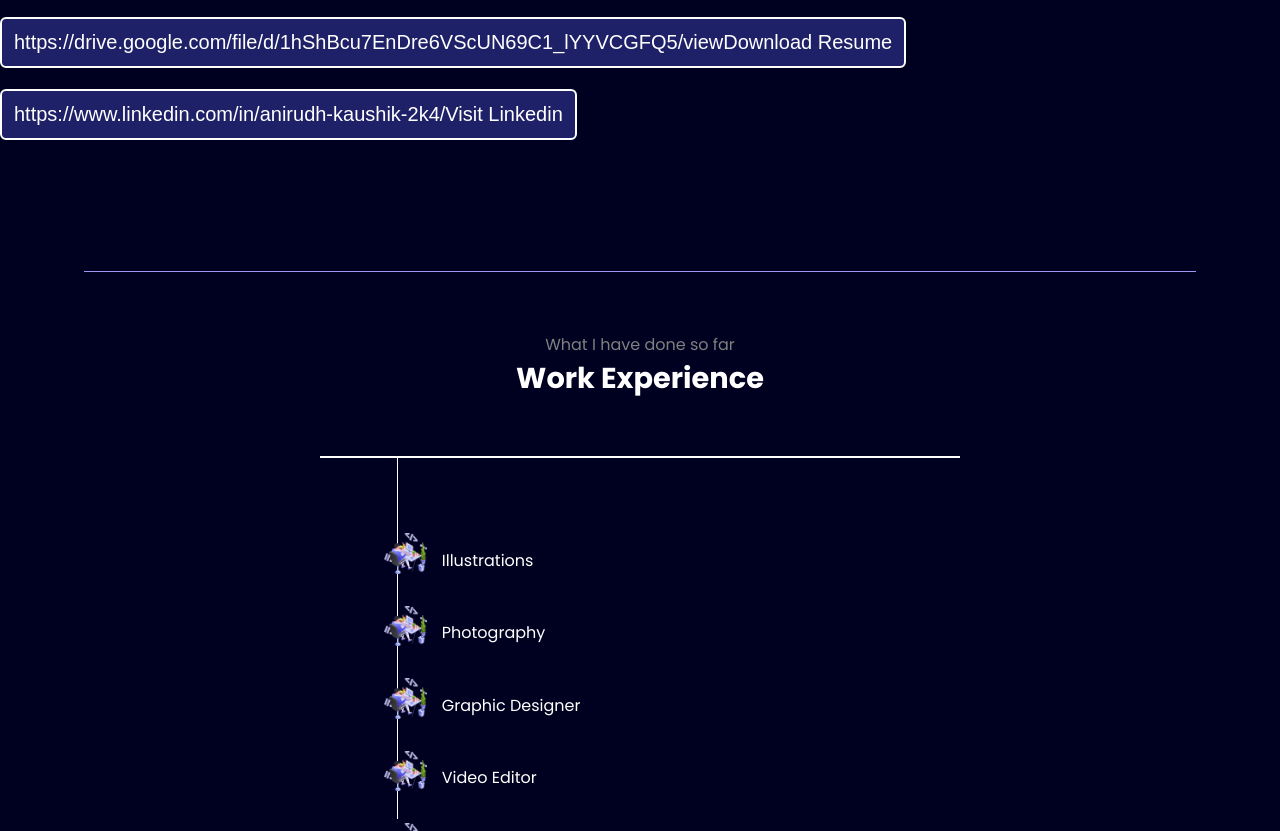
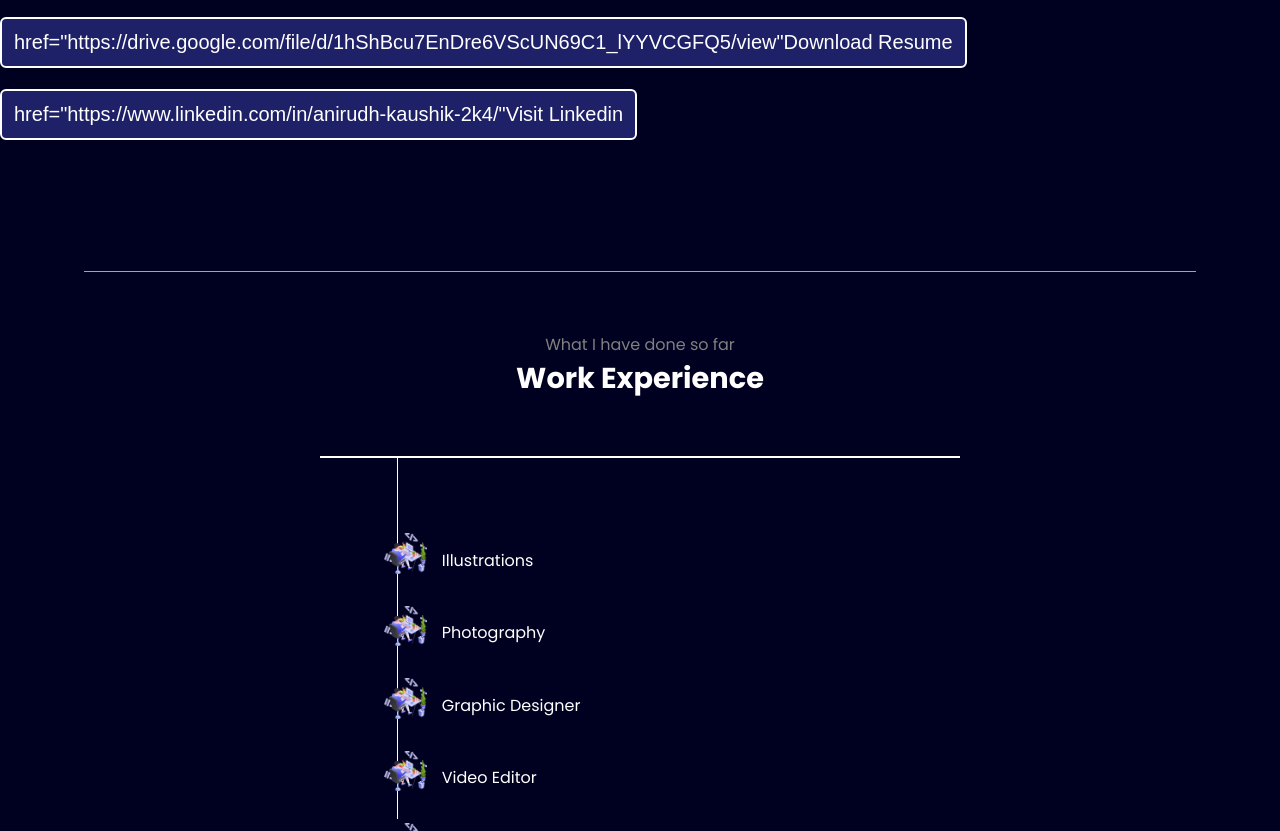
Before and after one commit to Anirudh1705/Portfolio, a plain HTML site: page index.html in a window 1280 px wide. Shown: the part 1006-1837 px from the top of the page. Drawn offline with nearby package versions, Linux system fonts and the light colour scheme.

Commit message:
Update index.html

```diff
--- a/index.html
+++ b/index.html
@@ -256,8 +256,8 @@
                     <div>and I am a Passionate</div>
                     <span id="element"></span>
                     <div class="buttons">
-                        <button class="btn"><a>https://drive.google.com/file/d/1hShBcu7EnDre6VScUN69C1_lYYVCGFQ5/view</a>Download Resume</button>
-                        <button class="btn"><a>https://www.linkedin.com/in/anirudh-kaushik-2k4/</a>Visit Linkedin</button>
+                        <button class="btn"><a>href="https://drive.google.com/file/d/1hShBcu7EnDre6VScUN69C1_lYYVCGFQ5/view"</a>Download Resume</button>
+                        <button class="btn"><a>href="https://www.linkedin.com/in/anirudh-kaushik-2k4/"</a>Visit Linkedin</button>
                     </div>
                 </div>
                 <div class="rightSection"><img src="ani.png" alt style>
```
